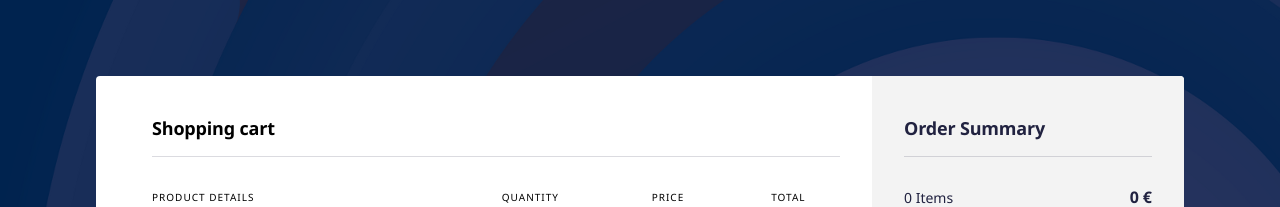
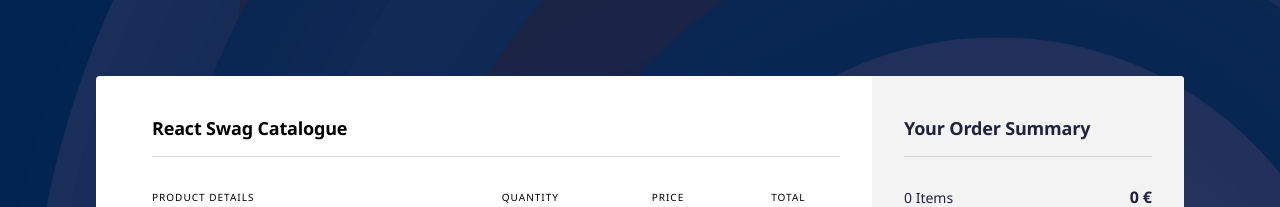
Before and after one commit to deeleman/react-shopping-cart, a React (Vite) app: page / in a window 1280 px wide. Shown: the top 207 px of the page. Built offline with nearby package versions, Linux system fonts and the light colour scheme.

Commit message:
chore: update wording on headers

```diff
--- a/src/app/components/products/Products.tsx
+++ b/src/app/components/products/Products.tsx
@@ -16,7 +16,7 @@
     </>
     ) : (
     <>
-      <h1 role="main" className="main">Shopping cart</h1>
+      <h1 role="main" className="main">React Swag Catalogue</h1>
       <ul role="heading" className="products-list tableHead">
         <li className="products-list-title row">
           <div className="col-product">Product details</div>
--- a/src/app/components/summary/Summary.tsx
+++ b/src/app/components/summary/Summary.tsx
@@ -3,7 +3,7 @@
 
 export const Summary: React.FunctionComponent = (props) => (
   <aside className="summary">
-    <h1 className="main">Order Summary</h1>
+    <h1 className="main">Your Order Summary</h1>
     {props.children}
   </aside>
 );
```
Also changed, not shown: public/docs/example.png, 1 other file (tests, documents, lock files or other folders).
